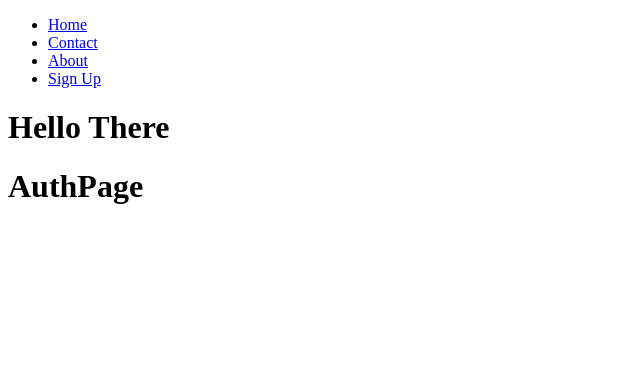
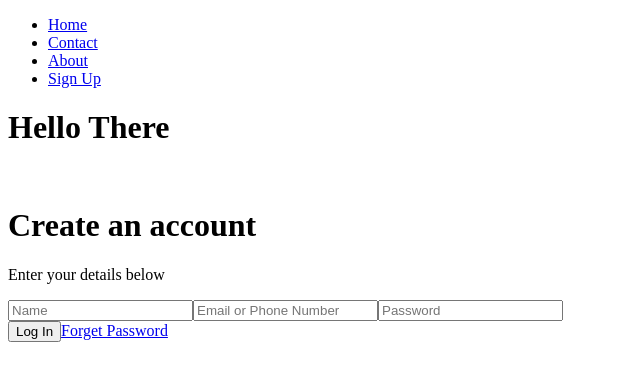
Before and after one commit to AlbertLeipzig/e_commerce-2styles, a React (Vite) app: page /auth in a window 1280 px wide. Shown: the top 380 px of the page, without its empty margins (0-640 px from the left). Built offline with nearby package versions, Linux system fonts and the light colour scheme.

Commit message:
finished first auth-page version

```diff
--- a/src/pages/AuthPage.tsx
+++ b/src/pages/AuthPage.tsx
@@ -1,5 +1,39 @@
+import { useState } from 'react';
+import { NavLink } from 'react-router-dom';
 export const AuthPage = () => {
-    return(
-        <h1>AuthPage</h1>
-    )
-}
+  const [authView, setAuthView] = useState('login');
+
+  return (
+    <div className="auth-page">
+      <img src="" alt="" />
+      <form action="">
+        <h1>
+          {authView === 'login' ? 'Create an account' : 'Log in to Exclusive'}
+        </h1>
+        <p>Enter your details below</p>
+        <form action="">
+          <input type="text" placeholder="Name" />
+          <input type="text" placeholder="Email or Phone Number" />
+          <input type="text" placeholder="Password" />
+          <div>
+            <button onClick={() => console.log('pendant to program')}>
+              {authView === 'login' ? 'Log In' : 'Create Account'}
+            </button>
+            {authView === 'login' && (
+              <NavLink to="password-recover">Forget Password</NavLink>
+            )}
+            {authView === 'signin' && (
+              <NavLink to="password-recover">Sign Up With Google</NavLink>
+            )}
+            {authView === 'signin' && (
+              <p>
+                Already have account?{' '}
+                <span onClick={() => setAuthView('login')}>Log in</span>
+              </p>
+            )}
+          </div>
+        </form>
+      </form>
+    </div>
+  );
+};
--- /dev/null
+++ b/src/pages/PasswordRecoverPage.tsx
@@ -0,0 +1,7 @@
+export const PasswordRecoverPage = () => {
+    return(
+        <div className="password-recover-page">
+            <h1>Password Recover Page</h1>
+        </div>
+    )
+}
--- a/src/utils/router.tsx
+++ b/src/utils/router.tsx
@@ -13,7 +13,7 @@ import { WishListPage } from '../pages/WishListPage';
 import { PrivacyPolicyPage } from '../pages/PrivacyPolicyPage';
 import { TermsOfUsePage } from '../pages/TermsOfUsePage';
 import { FAQPage } from '../pages/FAQPage';
-
+import { PasswordRecoverPage } from '../pages/PasswordRecoverPage';
 export const router = createBrowserRouter([
   {
     path: '/',
@@ -68,6 +68,10 @@ export const router = createBrowserRouter([
         path: '/faq',
         element: <FAQPage />,
       },
+      {
+        path: '/password-recover',
+        element: <PasswordRecoverPage />,
+      },
     ],
   },
 ]);
```
